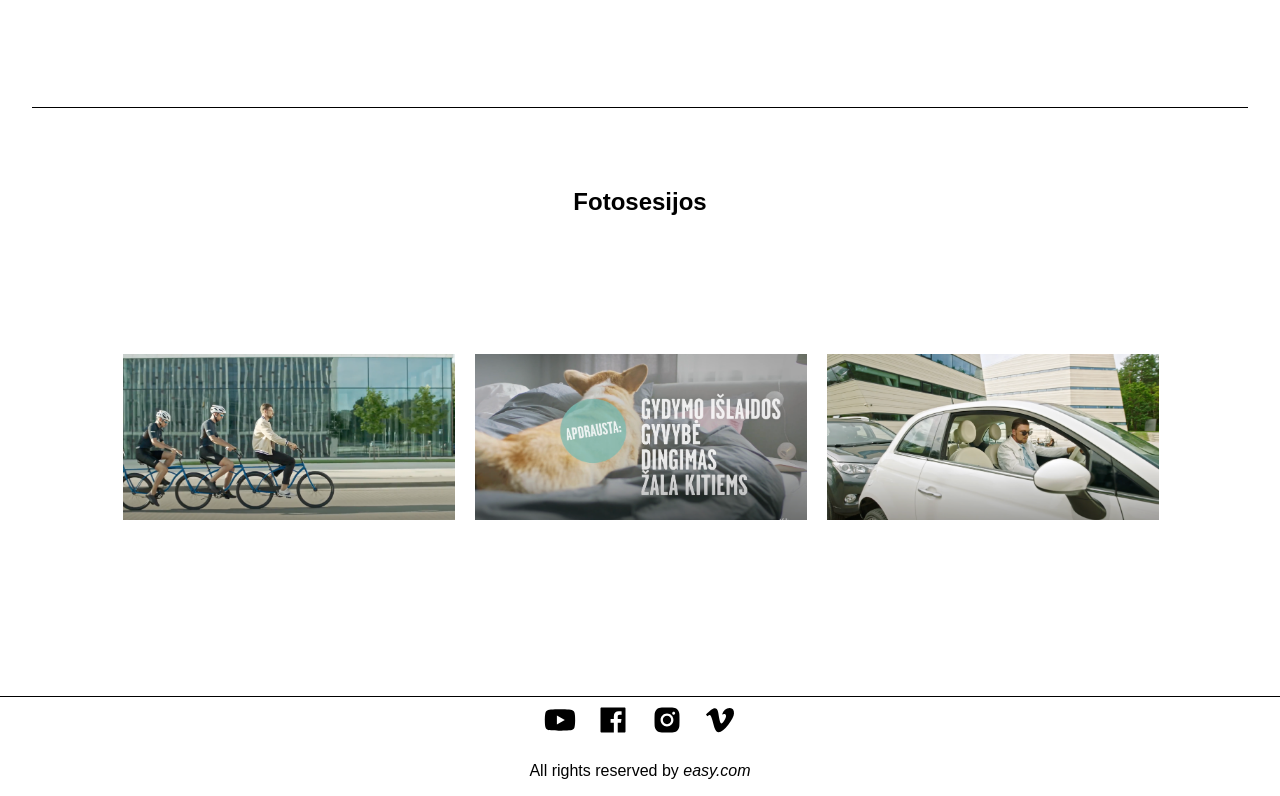
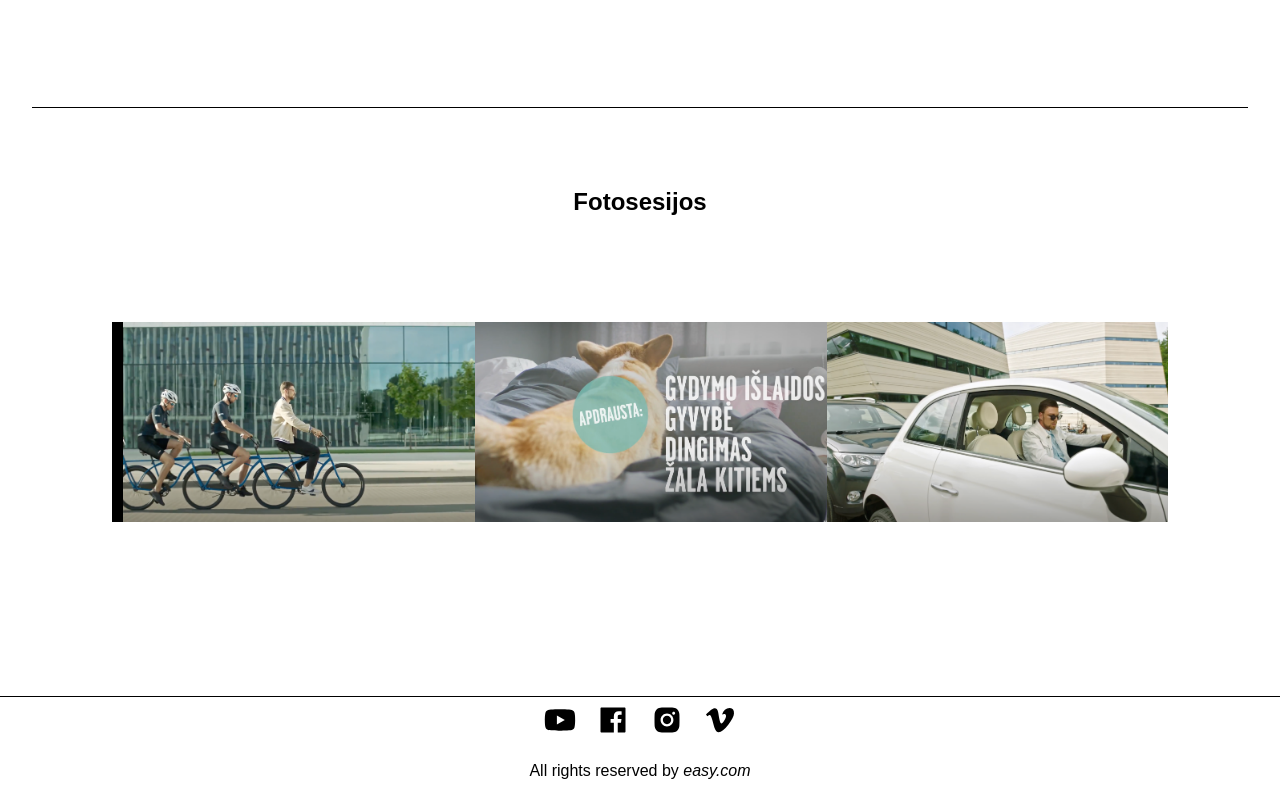
Before and after one commit to lipskij/easy, a Next.js app: page /creativeProduction in a window 1280 px wide. Shown: the part 2987-3783 px from the top of the page. Built offline with nearby package versions, Linux system fonts and the light colour scheme.

Commit message:
Add responsive

```diff
--- a/pages/creativeProduction.js
+++ b/pages/creativeProduction.js
@@ -10,23 +10,28 @@ import Slider from "react-slick";
 const photos = [
   {
     name: "photo1",
-    url: "/reklamos/reklama1.webp",
+    url1: "/reklamos/reklama1.webp",
+    url2: "/reklamos/reklama1.png",
   },
   {
     name: "photo2",
-    url: "/reklamos/reklama2.webp",
+    url1: "/reklamos/reklama2.webp",
+    url2: "/reklamos/reklama2.png",
   },
   {
     name: "photo3",
-    url: "/reklamos/reklama3.webp",
+    url1: "/reklamos/reklama3.webp",
+    url2: "/reklamos/reklama3.png",
   },
   {
     name: "photo4",
-    url: "/reklamos/reklama4.webp",
+    url1: "/reklamos/reklama4.webp",
+    url2: "/reklamos/reklama4.png",
   },
   {
     name: "photo5",
-    url: "/images/butonlogo1.webp",
+    url1: "/images/butonlogo1.webp",
+    url2: "/images/butonlogo1-min.png",
   },
 ];
 
@@ -97,6 +102,12 @@ const CulturalEvents = () => {
               <source srcSet='/reklamos/reklama1.webp' type='image/webp' />
               <img src='/reklamos/reklama1.png' alt='logo' />
             </picture>
+            {/* <Image
+              src='/reklamos/reklama2.png'
+              alt='reklamos'
+              width={400}
+              height={200}
+            /> */}
             <div className={styles.sectionText}>
               <p>Paskolų klubas - Žmogiškas skolinimas įsibėgėjo!</p>
             </div>
@@ -248,12 +259,10 @@ const CulturalEvents = () => {
             {photos.map((photos, index) => {
               return (
                 <div key={index}>
-                  <Image
-                    src={photos.url}
-                    alt='photo'
-                    width={400}
-                    height={200}
-                  />
+                  <picture>
+                    <source srcSet={photos.url1} type='image/webp' />
+                    <img src={photos.url2} alt='logo' />
+                  </picture>
                 </div>
               );
             })}
--- a/styles/CreativeProduction.module.css
+++ b/styles/CreativeProduction.module.css
@@ -114,11 +114,15 @@
 }
 
 .slide {
-  padding-top: 2rem;
   width: 85vw;
   height: 50vh;
   margin: 0 auto;
   justify-content: center;
+}
+
+.slide img {
+  width: 380px;
+  height: 200px;
 }
 
 .commercialPage {
@@ -146,7 +150,12 @@
   .commercialSection {
     display: flex;
     flex-direction: column;
-    width: 80vw;
+    width: 90vw;
+  }
+
+  .commercialSection div img {
+    width: 300px;
+    height: 160px;
   }
 
   .sectionText p {
@@ -164,6 +173,11 @@
     align-items: center;
     text-align: center;
   }
+
+  .secondSection img {
+    width: 300px;
+    height: 160px;
+  }
   .left {
     width: 80vw;
     height: auto;
@@ -180,7 +194,11 @@
   }
   .slide {
     padding-top: 0;
-    width: 90vw;
+    width: 95vw;
     height: 45vh;
   }
+  .slide img {
+    width: 290px;
+    height: 150px;
+  }
 }
```
